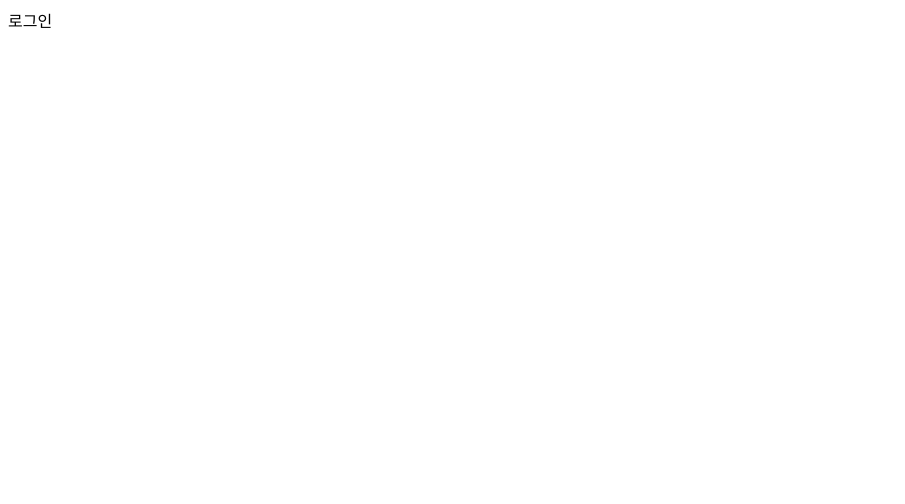
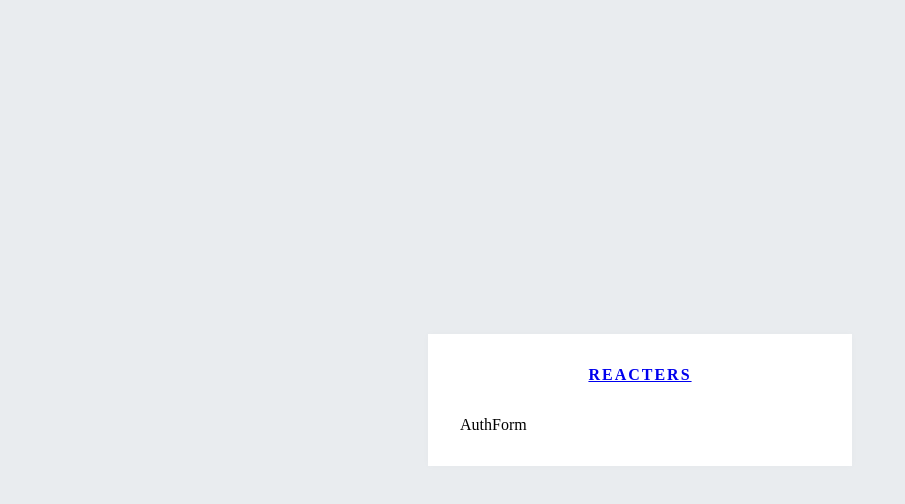
Before and after one commit to pic301/blog-frontend, a React (Create React App) app: page /login in a window 1280 px wide. Shown: the top 504 px of the page, without its empty margins (0-905 px from the left). Built offline with nearby package versions, Linux system fonts and the light colour scheme; the HTML template or start-up script is replaced by a standard one.

Commit message:
add AuthTemplate Component

```diff
--- /dev/null
+++ b/src/components/auth/AuthForm.js
@@ -0,0 +1,20 @@
+import React from 'react';
+import styled from 'styled-components';
+
+/**
+ * 회원가입 또는 로그인 폼
+ */
+
+const AuthFormBlock = styled.div`
+
+`;
+
+const AuthForm = () => {
+    return (
+        <AuthFormBlock>
+            AuthForm
+        </AuthFormBlock>
+    );
+};
+
+export default AuthForm;
--- /dev/null
+++ b/src/components/auth/AuthTemplate.js
@@ -0,0 +1,51 @@
+import React from 'react';
+import styled from 'styled-components';
+import palette from '../../lib/styles/palette';
+import {Link} from 'react-router-dom';
+
+
+/**
+ * 회원가입 로그인 페이지의 레이아웃 담당
+ */
+
+const AuthTemplateBlock = styled.div`
+    position: absolute;
+    left: 0;
+    top: 0;
+    bottom: 0;
+    right: 0;
+    background: ${palette.gray[2]};
+
+    display: flex;
+    flex-direction: column;
+    justify-content: center;
+    align-items: center;
+`;
+const WhiteBox = styled.div`
+    .logo-area{
+        display: block;
+        padding-bottom: 2rem;
+        text-align: center;
+        font-weight: bold;
+        letter-spacing: 2px;
+    }
+    box-shadow: 0 0 8px rgba(0,0,0,0.025);
+    padding: 2rem;
+    width: 360px;
+    background: white;
+`;
+
+const AuthTemplate = ({children}) => {
+    return (
+        <AuthTemplateBlock>
+            <WhiteBox>
+            <div className='logo-area'>
+            <Link to="/">REACTERS</Link>
+            </div>
+            {children}
+            </WhiteBox>
+        </AuthTemplateBlock>
+    );
+};
+
+export default AuthTemplate;
--- a/src/pages/LoginPage.js
+++ b/src/pages/LoginPage.js
@@ -1,9 +1,13 @@
 import React from 'react';
+import AuthTemplate from '../components/auth/AuthTemplate'
+import AuthForm from '../components/auth/AuthForm'
 
 const LoginPage = () => {
     return (
         <div>
-            로그인
+            <AuthTemplate>
+                <AuthForm/>
+            </AuthTemplate>
         </div>
     );
 };
--- a/src/pages/RegisterPage.js
+++ b/src/pages/RegisterPage.js
@@ -1,9 +1,13 @@
 import React from 'react';
+import AuthTemplate from '../components/auth/AuthTemplate'
+import AuthForm from '../components/auth/AuthForm'
 
 const RegisterPage = () => {
     return (
         <div>
-            회원가입
+             <AuthTemplate>
+                <AuthForm/>
+            </AuthTemplate>
         </div>
     );
 };
```
Also changed, not shown: src/components/base/Header.js (added, +16 -0 lines).
